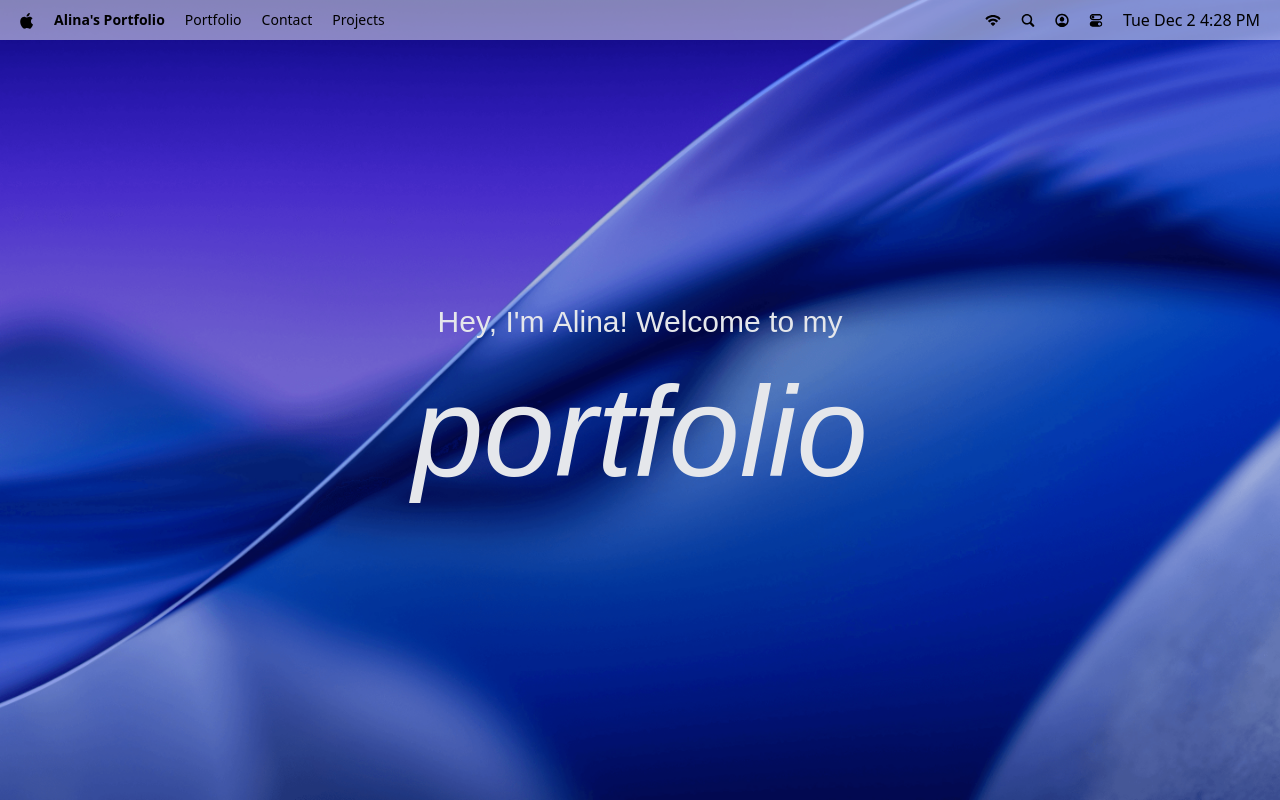
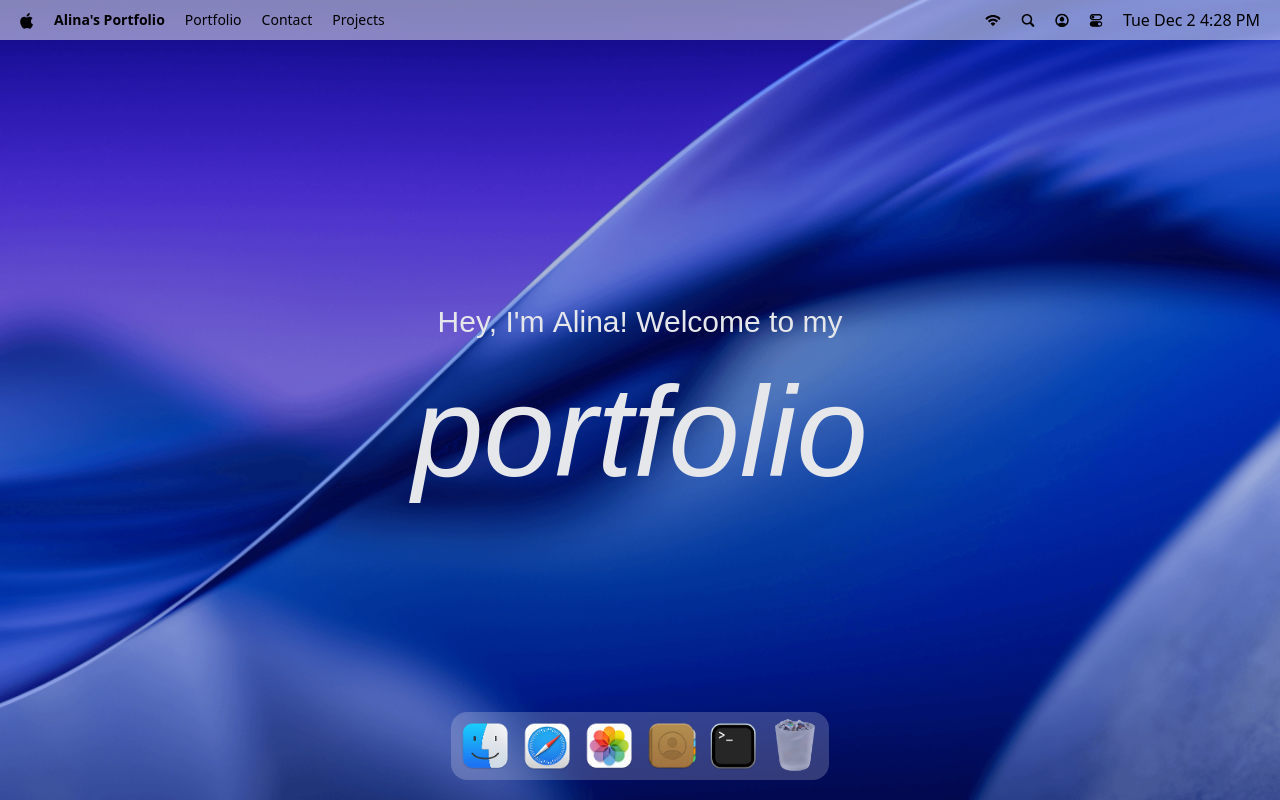
Before and after one commit to alineitgirl/my-website-portfolio, a React (Vite) app: page / in a window 1280 px wide. Built offline with nearby package versions, Linux system fonts and the light colour scheme; a web font is replaced by a local one.

Commit message:
implement dock section

```diff
--- a/package.json
+++ b/package.json
@@ -17,6 +17,7 @@
     "lucide-react": "^0.554.0",
     "react": "^19.2.0",
     "react-dom": "^19.2.0",
+    "react-tooltip": "^5.30.0",
     "tailwindcss": "^4.1.17"
   },
   "devDependencies": {
--- a/src/App.jsx
+++ b/src/App.jsx
@@ -1,12 +1,15 @@
 import React from 'react'
 import Navbar from './components/Navbar';
 import Welcome from './components/Welcome';
+import Dock from './components/Dock';
+
 
 const App = () => {
   return (
     <main>
       <Navbar/>
       <Welcome/>
+      <Dock/>
     </main>
   )
 }
--- /dev/null
+++ b/src/components/Dock.jsx
@@ -0,0 +1,93 @@
+import React, { useRef } from 'react'
+import { dockApps } from '../constants/index.js';
+import { Tooltip } from 'react-tooltip';
+import { useGSAP } from '@gsap/react';
+import gsap from 'gsap';
+
+const Dock = () => {
+    const dockRef = useRef(null);
+
+    useGSAP(() => {
+        const dock = dockRef.current;
+        if (!dock) return;
+
+        const icons = dock.querySelectorAll(".dock-icon");
+
+        const animateIcons = (mouseX) => {
+            const { left } = dock.getBoundingClientRect();
+
+            icons.forEach((icon) => {
+                const { left: iconLeft, width } = icon.getBoundingClientRect();
+                const center = iconLeft - left + width / 2;
+                const distance = Math.abs(mouseX - center);
+                const intensity = Math.exp(-(distance ** 3) / 20000);
+
+                gsap.to(icon, {
+                    scale: 1 + 0.25 * intensity,
+                    y: -15 * intensity,
+                    duration: 0.2,
+                    ease: "power1.out"
+                });
+            });
+        };
+
+        const handleMouseMove = (e) => {
+            const { left } = dock.getBoundingClientRect();
+            animateIcons(e.clientX - left);
+        };
+
+        const resetIcons = () => {
+            icons.forEach((icon) => {
+                gsap.to(icon, {
+                    scale: 1,
+                    y: 0,
+                    duration: 0.3,
+                    ease: "power1.out",
+                });
+            });
+        };
+
+        dock.addEventListener("mousemove", handleMouseMove);
+        dock.addEventListener("mouseleave", resetIcons);
+
+        return () => {
+            dock.removeEventListener("mousemove", handleMouseMove);
+            dock.removeEventListener("mouseleave", resetIcons);
+        };
+    }, []);
+
+    const toggleApp = (app) => {
+        // TODO: implement opening logic
+    };
+
+    return (
+        <section id="dock">
+            <div ref={dockRef} className='dock-container'>
+                {dockApps.map(({ id, name, icon, canOpen }) => (
+                    <div key={id} className='relative flex justify-center'>
+                        <button
+                            type="button"
+                            className='dock-icon'
+                            aria-label={name}
+                            data-tooltip-content={name}
+                            data-tooltip-id="dock-tooltip"
+                            data-tooltip-delay-show={150}
+                            disabled={!canOpen}
+                            onClick={() => toggleApp({ id, canOpen })}
+                        >
+                            <img
+                                src={`/images/${icon}`}
+                                alt={name}
+                                loading='lazy'
+                                className={canOpen ? "" : "opacity-60"}
+                            />
+                        </button>
+                    </div>
+                ))}
+            </div>
+            <Tooltip id="dock-tooltip" place="top" className='tooltip' />
+        </section>
+    );
+};
+
+export default Dock;
--- a/src/constants/index.js
+++ b/src/constants/index.js
@@ -22,3 +22,42 @@
     img: "/icons/mode.svg",
   },
 ];
+
+export const dockApps = [
+  {
+    id: "finder",
+    name: "Potfolio",
+    icon: "finder.png",
+    canOpen: true,
+  },
+  {
+    id: "safari",
+    name: "Articles",
+    icon: "safari.png",
+    canOpen: true,
+  },
+  {
+    id: "photos",
+    name: "Gallery",
+    icon: "photos.png",
+    canOpen: true,
+  },
+  {
+    id: "contact",
+    name: "Contact",
+    icon: "contact.png",
+    canOpen: true,
+  },
+  {
+    id: "terminal",
+    name: "Skills",
+    icon: "terminal.png",
+    canOpen: true,
+  },
+  {
+    id: "trash",
+    name: "Archive",
+    icon: "trash.png",
+    canOpen: false,
+  },
+];
```
Also changed, not shown: 1 other file (tests, documents, lock files or other folders).
